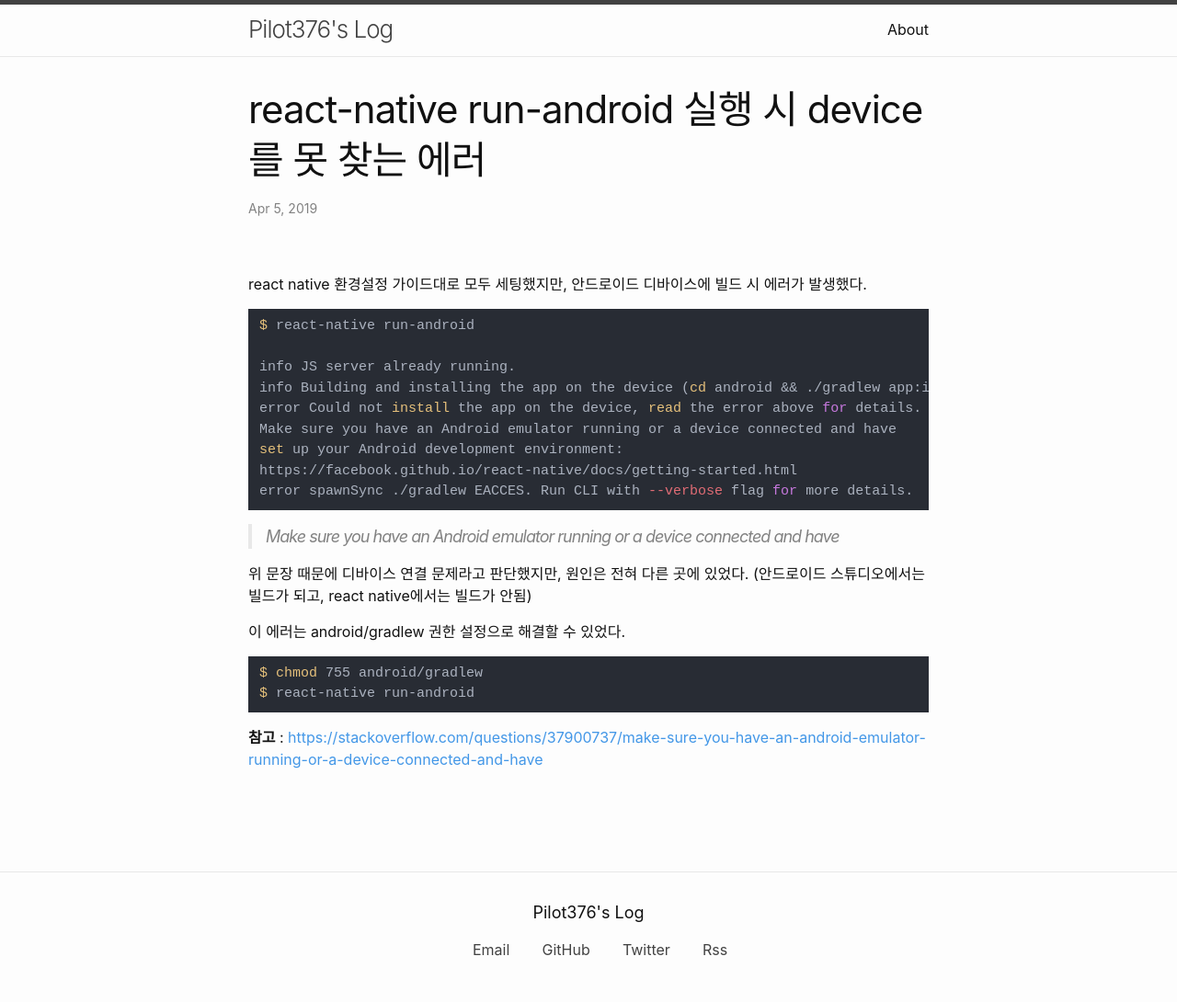
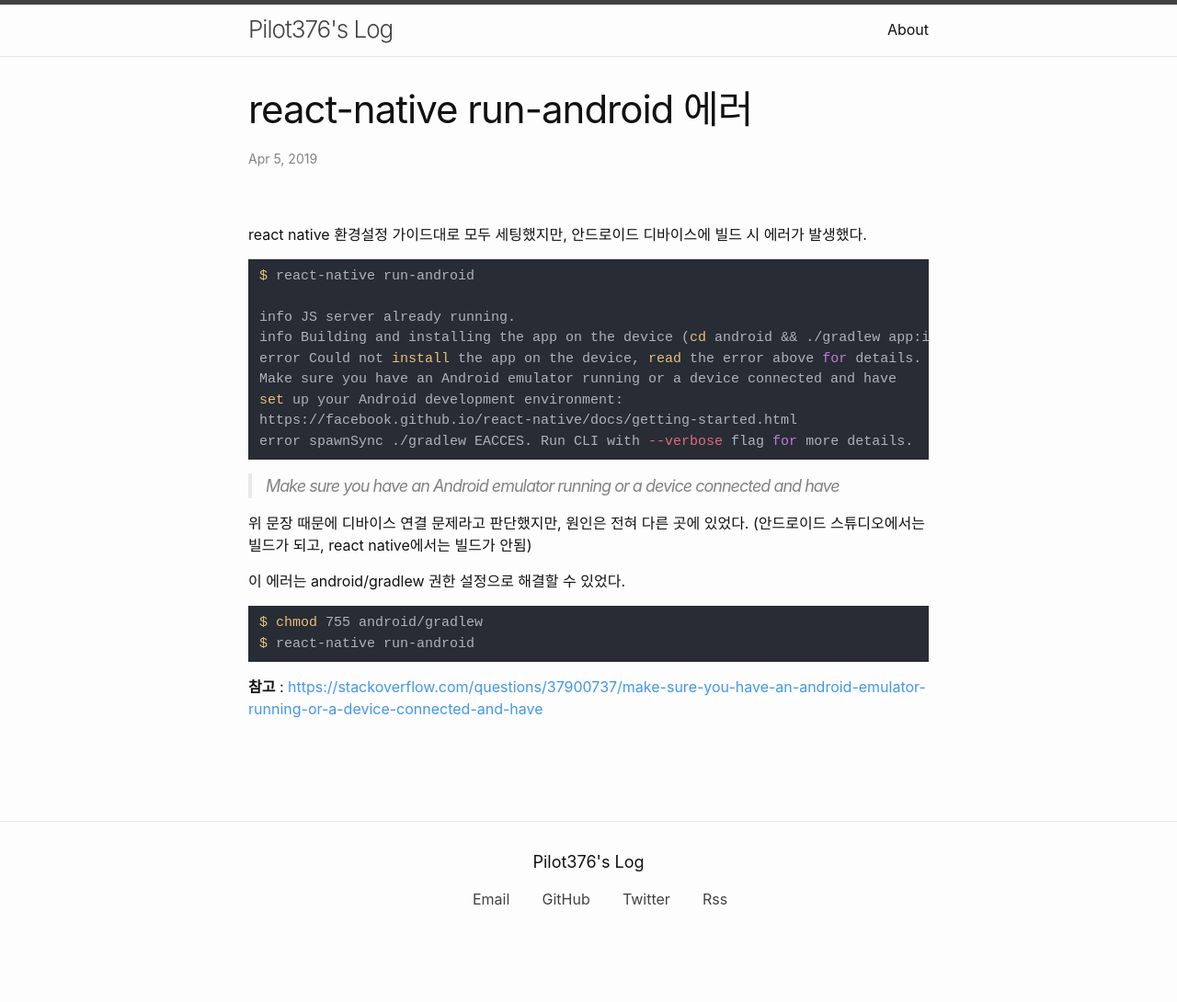
Before and after one commit to pilot376/pilot376.github.io, a Jekyll site: the page built from _posts/2019-04-05-react-native-run-android-error.md, in a window 1280 px wide. Shown: the whole page at 92% size. Built offline with Jekyll 4.4.1, drawn with Linux system fonts in a browser that asks for light colours; some web fonts are replaced; comment, search, counter and statistics services are not loaded; after the commit the page ends 1035 px from its top, so only the background shows below that.

Commit message:
Update 2019-04-05-react-native-run-android-error.md

```diff
--- a/_posts/2019-04-05-react-native-run-android-error.md
+++ b/_posts/2019-04-05-react-native-run-android-error.md
@@ -1,6 +1,6 @@
 ---
 layout: post
-title: "react-native run-android 실행 시 device를 못 찾는 에러"
+title: "react-native run-android 에러"
 tag: [javascript, react native, android]
 ---
 
```
